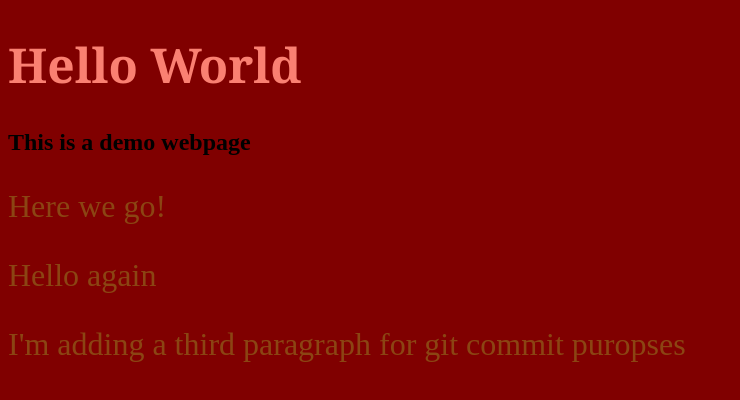
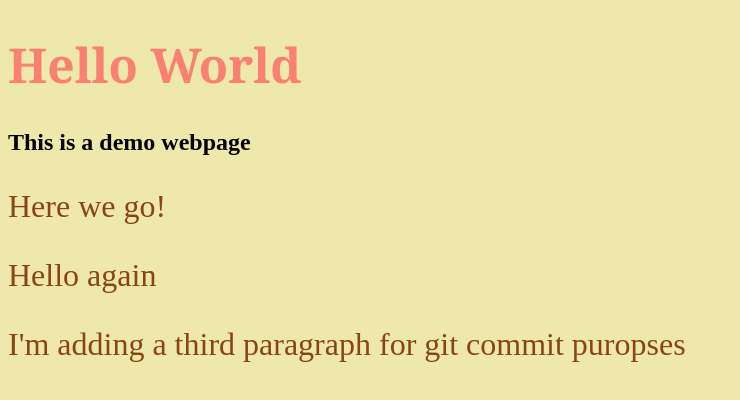
Before and after one commit to liamdepp/GitHub-Demo, a plain HTML site: page index.html in a window 1280 px wide. Shown: the whole page, without its empty margins (0-740 px from the left). Drawn offline with Linux system fonts and the light colour scheme.

Commit message:
final background color

```diff
--- a/style.css
+++ b/style.css
@@ -8,5 +8,5 @@ p {
     font-size: 2em;
 }
 body {
-    background-color: maroon;
+    background-color: palegoldenrod;
 }
```
